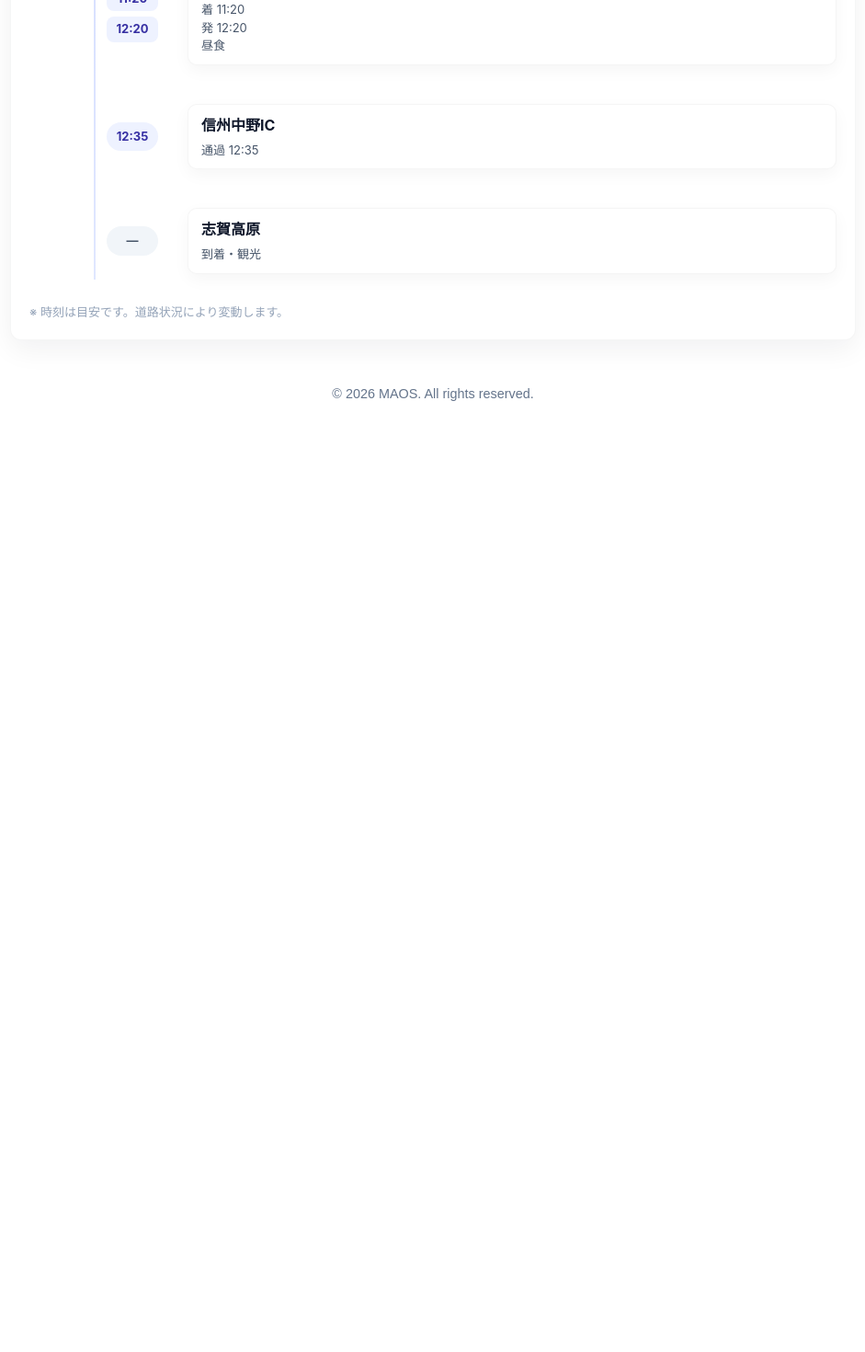
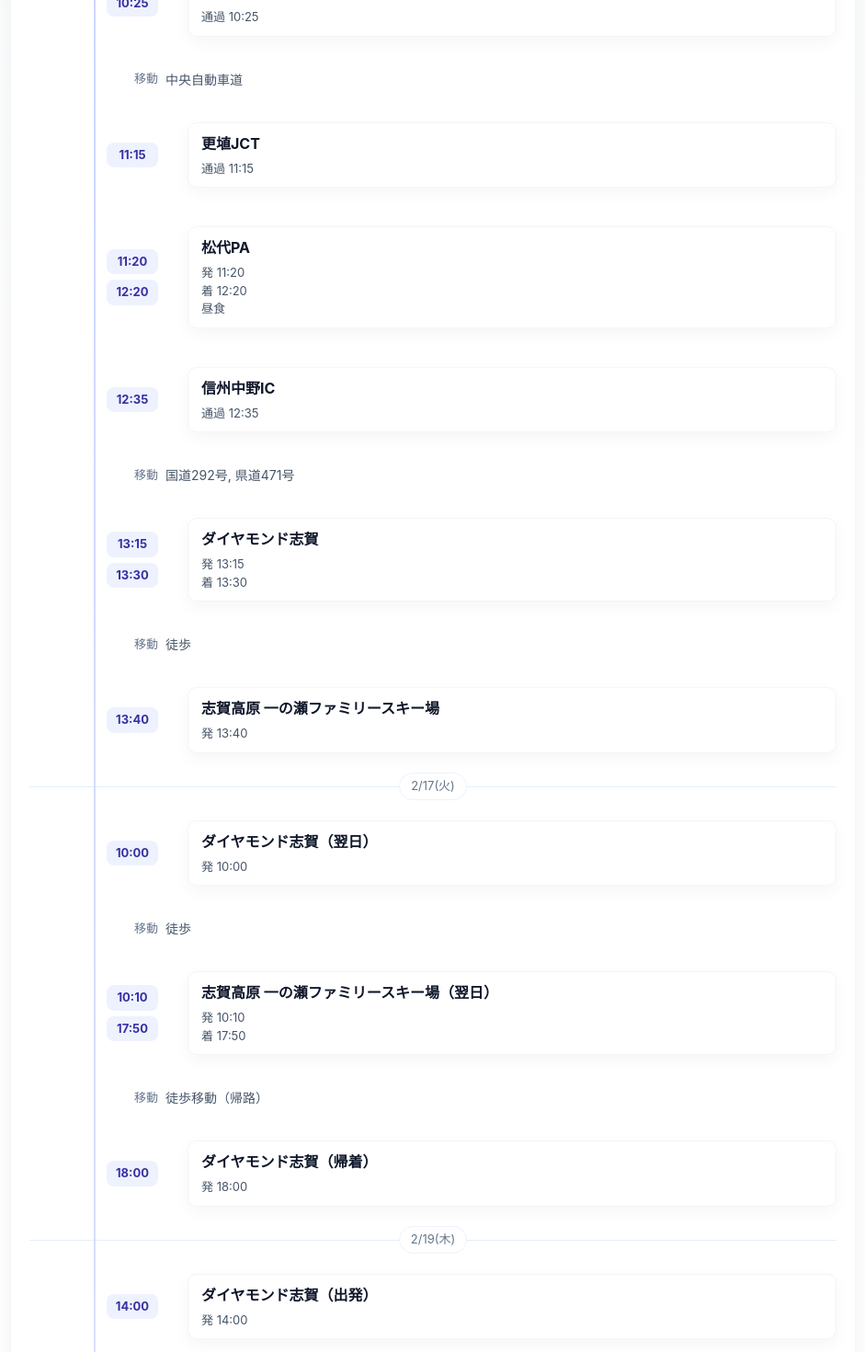
Before and after one commit to chrom9103/wadam, a Next.js app: page /trips/1/1/schedule in a window 1280 px wide. Shown: the part 980-2450 px from the top of the page at 92% size, without its empty margins (169-1110 px from the left). Before the commit the page ends 1436 px from the top, so only its background shows below. Built offline with nearby package versions, Linux system fonts and the light colour scheme.

Commit message:
feat: スケジュールページの旅程アイテムと日付の更新、交通手段のスタイル追加

```diff
--- a/app/trips/[trip]/[plan]/schedule/page.tsx
+++ b/app/trips/[trip]/[plan]/schedule/page.tsx
@@ -8,7 +8,7 @@ export default async function SchedulePage({ params }: { params: Promise<{ trip:
 
   // データベース（ER 設計）から取得すると想定するモックデータ
   const trips = [
-    { id: 'trip-1', slug: 'shigaKogen-spr-2026', title: '志賀高原旅行', start_date: '2026-02-14', end_date: '2026-02-15', created_by: 'user-1' },
+    { id: 'trip-1', slug: 'shigaKogen-spr-2026', title: '志賀高原旅行', start_date: '2026-02-16', end_date: '2026-02-20', created_by: 'user-1' },
   ]
 
   const plans = [
@@ -17,19 +17,51 @@ export default async function SchedulePage({ params }: { params: Promise<{ trip:
 
   // ITINERARY_ITEMS を想定したモック。schema に合わせて start_time/end_time を ISO 文字列で保持
   const itineraryItems = [
-    { id: 'it-1', plan_id: 'plan-1', is_selected: true, category: 'transport', title: 'ニッポンレンタカー町田駅店', sort_order: 1, start_time: '2026-02-14T07:10:00', end_time: null, estimated_cost: 3000, note: 'レンタカー受取', address: '町田駅', metadata: {} },
-    { id: 'it-2', plan_id: 'plan-1', is_selected: true, category: 'pass', title: '相模原愛川IC', sort_order: 2, start_time: '2026-02-14T07:50:00', end_time: null, estimated_cost: 0, note: '', address: '', metadata: {} },
-    { id: 'it-3', plan_id: 'plan-1', is_selected: true, category: 'pass', title: '八王子JCT', sort_order: 3, start_time: '2026-02-14T08:05:00', end_time: null, estimated_cost: 0, note: '', address: '', metadata: {} },
-    { id: 'it-4', plan_id: 'plan-1', is_selected: true, category: 'spot', title: '双葉SA', sort_order: 4, start_time: '2026-02-14T09:35:00', end_time: '2026-02-14T09:05:00', estimated_cost: 800, note: 'トイレ・休憩', address: '', metadata: {} },
-    { id: 'it-5', plan_id: 'plan-1', is_selected: true, category: 'pass', title: '岡谷JCT', sort_order: 5, start_time: '2026-02-14T10:25:00', end_time: null, estimated_cost: 0, note: '', address: '', metadata: {} },
-    { id: 'it-6', plan_id: 'plan-1', is_selected: true, category: 'pass', title: '更埴JCT', sort_order: 6, start_time: '2026-02-14T11:15:00', end_time: null, estimated_cost: 0, note: '', address: '', metadata: {} },
-    { id: 'it-7', plan_id: 'plan-1', is_selected: true, category: 'spot', title: '松代PA', sort_order: 7, start_time: '2026-02-14T12:20:00', end_time: '2026-02-14T11:20:00', estimated_cost: 600, note: '昼食', address: '', metadata: {} },
-    { id: 'it-8', plan_id: 'plan-1', is_selected: true, category: 'pass', title: '信州中野IC', sort_order: 8, start_time: '2026-02-14T12:35:00', end_time: null, estimated_cost: 0, note: '', address: '', metadata: {} },
-    { id: 'it-9', plan_id: 'plan-1', is_selected: true, category: 'spot', title: '志賀高原', sort_order: 9, start_time: null, end_time: null, estimated_cost: 0, note: '到着・観光', address: '', metadata: {} },
+    { id: 'it-1', plan_id: 'plan-1', is_selected: true, category: 'spot', title: 'ニッポンレンタカー町田駅店', sort_order: 1, start_time: '2026-02-16T07:10:00', end_time: null, estimated_cost: 3000, note: 'レンタカー受取', address: '町田駅', metadata: {} },
+    { id: 'it-2', plan_id: 'plan-1', is_selected: true, category: 'transport', title: '県道52号', sort_order: 2, start_time: null, end_time: null, estimated_cost: 0, note: '', address: '', metadata: {} },
+    { id: 'it-3', plan_id: 'plan-1', is_selected: true, category: 'pass', title: '相模原愛川IC', sort_order: 3, start_time: '2026-02-16T07:50:00', end_time: null, estimated_cost: 0, note: '', address: '', metadata: {} },
+    { id: 'it-4', plan_id: 'plan-1', is_selected: true, category: 'transport', title: '圏央道', sort_order: 4, start_time: null, end_time: null, estimated_cost: 0, note: '', address: '', metadata: {} },
+    { id: 'it-5', plan_id: 'plan-1', is_selected: true, category: 'pass', title: '八王子JCT', sort_order: 5, start_time: '2026-02-16T08:05:00', end_time: null, estimated_cost: 0, note: '', address: '', metadata: {} },
+    { id: 'it-6', plan_id: 'plan-1', is_selected: true, category: 'transport', title: '中央自動車道', sort_order: 6, start_time: null, end_time: null, estimated_cost: 0, note: '', address: '', metadata: {} },
+    { id: 'it-7', plan_id: 'plan-1', is_selected: true, category: 'spot', title: '双葉SA', sort_order: 7, start_time: '2026-02-16T09:05:00', end_time: '2026-02-16T09:35:00', estimated_cost: 800, note: 'トイレ・休憩', address: '', metadata: {} },
+    { id: 'it-8', plan_id: 'plan-1', is_selected: true, category: 'transport', title: '中央自動車道', sort_order: 8, start_time: null, end_time: null, estimated_cost: 0, note: '', address: '', metadata: {} },
+    { id: 'it-9', plan_id: 'plan-1', is_selected: true, category: 'pass', title: '岡谷JCT', sort_order: 9, start_time: '2026-02-16T10:25:00', end_time: null, estimated_cost: 0, note: '', address: '', metadata: {} },
+    { id: 'it-10', plan_id: 'plan-1', is_selected: true, category: 'transport', title: '中央自動車道', sort_order: 10, start_time: null, end_time: null, estimated_cost: 0, note: '', address: '', metadata: {} },
+    { id: 'it-11', plan_id: 'plan-1', is_selected: true, category: 'pass', title: '更埴JCT', sort_order: 11, start_time: '2026-02-16T11:15:00', end_time: null, estimated_cost: 0, note: '', address: '', metadata: {} },
+    { id: 'it-12', plan_id: 'plan-1', is_selected: true, category: 'spot', title: '松代PA', sort_order: 12, start_time: '2026-02-16T11:20:00', end_time: '2026-02-16T12:20:00', estimated_cost: 600, note: '昼食', address: '', metadata: {} },
+    { id: 'it-13', plan_id: 'plan-1', is_selected: true, category: 'pass', title: '信州中野IC', sort_order: 13, start_time: '2026-02-16T12:35:00', end_time: null, estimated_cost: 0, note: '', address: '', metadata: {} },
+    { id: 'it-14', plan_id: 'plan-1', is_selected: true, category: 'transport', title: '国道292号, 県道471号', sort_order: 14, start_time: null, end_time: null, estimated_cost: 0, note: '', address: '', metadata: {} },
+    { id: 'it-15', plan_id: 'plan-1', is_selected: true, category: 'spot', title: 'ダイヤモンド志賀', sort_order: 15, start_time: '2026-02-16T13:15:00', end_time: '2026-02-16T13:30:00', estimated_cost: 0, note: '', address: '', metadata: {} },
+    { id: 'it-16', plan_id: 'plan-1', is_selected: true, category: 'transport', title: '徒歩', sort_order: 16, start_time: null, end_time: null, estimated_cost: 0, note: '', address: '', metadata: {} },
+    { id: 'it-17', plan_id: 'plan-1', is_selected: true, category: 'spot', title: '志賀高原 一の瀬ファミリースキー場', sort_order: 17, start_time: '2026-02-16T13:40:00', end_time: null, estimated_cost: 0, note: '', address: '', metadata: {} },
+    // --- 翌日（例）スキー予定 ---
+    { id: 'it-18', plan_id: 'plan-1', is_selected: true, category: 'spot', title: 'ダイヤモンド志賀（翌日）', sort_order: 18, start_time: '2026-02-17T10:00:00', end_time: null, estimated_cost: 0, note: '', address: '', metadata: {} },
+    { id: 'it-19', plan_id: 'plan-1', is_selected: true, category: 'transport', title: '徒歩', sort_order: 19, start_time: null, end_time: null, estimated_cost: 0, note: '', address: '', metadata: {} },
+    { id: 'it-20', plan_id: 'plan-1', is_selected: true, category: 'spot', title: '志賀高原 一の瀬ファミリースキー場（翌日）', sort_order: 20, start_time: '2026-02-17T10:10:00', end_time: '2026-02-17T17:50:00', estimated_cost: 0, note: '', address: '', metadata: {} },
+    { id: 'it-21', plan_id: 'plan-1', is_selected: true, category: 'transport', title: '徒歩移動（帰路）', sort_order: 21, start_time: null, end_time: null, estimated_cost: 0, note: '', address: '', metadata: {} },
+    { id: 'it-22', plan_id: 'plan-1', is_selected: true, category: 'spot', title: 'ダイヤモンド志賀（帰着）', sort_order: 22, start_time: '2026-02-17T18:00:00', end_time: null, estimated_cost: 0, note: '', address: '', metadata: {} },
+        // --- 翌日（例）スキー予定 ---
+    { id: 'it-18', plan_id: 'plan-1', is_selected: true, category: 'spot', title: 'ダイヤモンド志賀（翌日）', sort_order: 18, start_time: '2026-02-18T10:00:00', end_time: null, estimated_cost: 0, note: '', address: '', metadata: {} },
+    { id: 'it-19', plan_id: 'plan-1', is_selected: true, category: 'transport', title: '徒歩', sort_order: 19, start_time: null, end_time: null, estimated_cost: 0, note: '', address: '', metadata: {} },
+    { id: 'it-20', plan_id: 'plan-1', is_selected: true, category: 'spot', title: '志賀高原 一の瀬ファミリースキー場（翌日）', sort_order: 20, start_time: '2026-02-18T10:10:00', end_time: '2026-02-18T17:50:00', estimated_cost: 0, note: '', address: '', metadata: {} },
+    { id: 'it-21', plan_id: 'plan-1', is_selected: true, category: 'transport', title: '徒歩移動（帰路）', sort_order: 21, start_time: null, end_time: null, estimated_cost: 0, note: '', address: '', metadata: {} },
+    { id: 'it-22', plan_id: 'plan-1', is_selected: true, category: 'spot', title: 'ダイヤモンド志賀（帰着）', sort_order: 22, start_time: '2026-02-18T18:00:00', end_time: null, estimated_cost: 0, note: '', address: '', metadata: {} },
+    // --- 帰路 ---
+    { id: 'it-23', plan_id: 'plan-1', is_selected: true, category: 'spot', title: 'ダイヤモンド志賀（出発）', sort_order: 23, start_time: '2026-02-19T14:00:00', end_time: null, estimated_cost: 0, note: '', address: '', metadata: {} },
+    { id: 'it-24', plan_id: 'plan-1', is_selected: true, category: 'spot', title: '道の駅北信州やまのうち（到着）', sort_order: 24, start_time: '2026-02-19T14:35:00', end_time: '2026-02-19T15:05:00', estimated_cost: 0, note: '', address: '', metadata: {} },
+    { id: 'it-25', plan_id: 'plan-1', is_selected: true, category: 'pass', title: '信州中野IC', sort_order: 25, start_time: '2026-02-19T15:20:00', end_time: null, estimated_cost: 0, note: '', address: '', metadata: {} },
+    { id: 'it-26', plan_id: 'plan-1', is_selected: true, category: 'pass', title: '更埴JCT', sort_order: 26, start_time: '2026-02-19T15:40:00', end_time: null, estimated_cost: 0, note: '', address: '', metadata: {} },
+    { id: 'it-27', plan_id: 'plan-1', is_selected: true, category: 'pass', title: '岡谷JCT', sort_order: 27, start_time: '2026-02-19T16:35:00', end_time: null, estimated_cost: 0, note: '', address: '', metadata: {} },
+    { id: 'it-28', plan_id: 'plan-1', is_selected: true, category: 'spot', title: '諏訪湖SA（到着）', sort_order: 28, start_time: '2026-02-19T16:40:00', end_time: '2026-02-19T17:10:00', estimated_cost: 0, note: '', address: '', metadata: {} },
+    { id: 'it-29', plan_id: 'plan-1', is_selected: true, category: 'spot', title: '談合坂SA（到着）', sort_order: 29, start_time: '2026-02-19T18:40:00', end_time: '2026-02-19T19:40:00', estimated_cost: 0, note: '', address: '', metadata: {} },
+    { id: 'it-30', plan_id: 'plan-1', is_selected: true, category: 'pass', title: '八王子JCT', sort_order: 30, start_time: '2026-02-19T20:00:00', end_time: null, estimated_cost: 0, note: '', address: '', metadata: {} },
+    { id: 'it-31', plan_id: 'plan-1', is_selected: true, category: 'pass', title: '相模原愛川IC', sort_order: 31, start_time: '2026-02-19T20:40:00', end_time: null, estimated_cost: 0, note: '', address: '', metadata: {} },
+    { id: 'it-32', plan_id: 'plan-1', is_selected: true, category: 'spot', title: '出光16合鵜野森SS（給油）', sort_order: 32, start_time: '2026-02-19T21:00:00', end_time: '2026-02-19T21:20:00', estimated_cost: 0, note: '', address: '', metadata: {} },
+    { id: 'it-33', plan_id: 'plan-1', is_selected: true, category: 'spot', title: 'ニッポンレンタカー町田駅店（返却）', sort_order: 33, start_time: '2026-02-19T21:30:00', end_time: null, estimated_cost: 0, note: 'レンタカー返却', address: '町田駅', metadata: {} },
   ]
 
   // groupsMap: 同じアイテム名ごとに Set で時刻を集める Map
-  const groupsMap = new Map<string, { id: string; item: string; times: Set<string>; note?: string; sort_order?: number }>()
+  const groupsMap = new Map<string, { id: string; item: string; times: Set<string>; dates: Set<string>; note?: string; sort_order?: number; category?: string }>()
   const fmtTime = (iso: string | null) => {
     if (!iso) return null
     try {
@@ -41,16 +73,29 @@ export default async function SchedulePage({ params }: { params: Promise<{ trip:
       return null
     }
   }
+  const fmtDate = (iso: string | null) => {
+    if (!iso) return null
+    try {
+      const d = new Date(iso)
+      // YYYY-MM-DD
+      return d.toISOString().slice(0, 10)
+    } catch {
+      return null
+    }
+  }
 
   // グルーピングは title ではなく id をキーにしつつ、表示用に title を保持する
   itineraryItems.forEach((it) => {
     const key = it.id
-    if (!groupsMap.has(key)) groupsMap.set(key, { id: it.id, item: it.title, times: new Set<string>(), note: it.note, sort_order: it.sort_order })
+    if (!groupsMap.has(key)) groupsMap.set(key, { id: it.id, item: it.title, times: new Set<string>(), dates: new Set<string>(), note: it.note, sort_order: it.sort_order, category: it.category })
     const g = groupsMap.get(key)!
     const s = fmtTime(it.start_time)
     const e = fmtTime(it.end_time)
+    const sd = fmtDate(it.start_time)
+    // 日付は start_time のみを使用する（end_time の日付は使わない）
     if (s) g.times.add(s)
     if (e) g.times.add(e)
+    if (sd) g.dates.add(sd)
   })
 
   // groupsWithLabels: 各アイテムに対して、start_time は "発" または category によるラベルを付与、end_time は "着"
@@ -76,7 +121,9 @@ export default async function SchedulePage({ params }: { params: Promise<{ trip:
       const bv = bm ? parseInt(bm[1], 10) * 60 + parseInt(bm[2], 10) : Number.MAX_SAFE_INTEGER
       return av - bv
     })
-    return { id: g.id, item: g.item, times: uniq, note: g.note, sort_order: g.sort_order }
+    // pick a representative date (earliest) if available
+    const date = g.dates.size ? Array.from(g.dates).sort()[0] : null
+    return { id: g.id, item: g.item, times: uniq, note: g.note, sort_order: g.sort_order, category: g.category, date }
   })
 
   // sort_order がある場合はそれを優先し、無ければ最小時刻でソート
@@ -122,6 +169,13 @@ export default async function SchedulePage({ params }: { params: Promise<{ trip:
     itemTitle: { fontWeight: 700, color: '#0f172a', marginBottom: 6 },
     itemNote: { color: '#475569', fontSize: 13 },
     footNote: { marginTop: 14, color: '#94a3b8', fontSize: 13 },
+    // transport-specific styles
+    transportRow: { display: 'grid', gridTemplateColumns: '140px 1fr', gap: '0.5rem', alignItems: 'center', margin: '12px 0' },
+    transportTime: { color: '#64748b', fontSize: 13, display: 'flex', justifyContent: 'flex-end' },
+    transportText: { color: '#475569', fontSize: 14, whiteSpace: 'nowrap', overflow: 'hidden', textOverflow: 'ellipsis', minWidth: 0 },
+    divider: { gridColumn: '1 / -1', display: 'flex', alignItems: 'center', justifyContent: 'center', padding: '12px 0' },
+    dividerLine: { height: 1, background: '#e6eef8', width: '100%' },
+    dividerLabel: { position: 'absolute', background: '#fff', padding: '4px 12px', borderRadius: 999, color: '#64748b', fontSize: 13, border: '1px solid #eef2ff' },
   }
 
   return (
@@ -137,7 +191,29 @@ export default async function SchedulePage({ params }: { params: Promise<{ trip:
 
           <div style={styles.timeline}>
             <div style={styles.line} />
-            {groupsWithLabels.map((g, idx) => (
+            {(() => {
+              const nodes: React.ReactNode[] = []
+              let lastDate: string | null = null
+              groupsWithLabels.forEach((g) => {
+                if (g.date && g.date !== lastDate) {
+                  nodes.push(
+                    <div key={`d-${g.date}`} style={styles.divider}>
+                      <div style={styles.dividerLine} />
+                      <div style={styles.dividerLabel}>{new Date(g.date).toLocaleDateString('ja-JP', { month: 'numeric', day: 'numeric', weekday: 'short' })}</div>
+                    </div>
+                  )
+                  lastDate = g.date
+                }
+
+                if (g.category === 'transport') {
+                  nodes.push(
+                    <div key={g.id} style={styles.transportRow}>
+                      <div style={styles.transportTime}>移動</div>
+                      <div style={styles.transportText}>{g.item}</div>
+                    </div>
+                  )
+                } else {
+                  nodes.push(
                     <div key={g.id} style={{ ...styles.row, margin: '18px 0' }}>
                       <div style={{ display: 'flex', justifyContent: 'flex-end' }}>
                         {g.times.length ? (
@@ -148,13 +224,10 @@ export default async function SchedulePage({ params }: { params: Promise<{ trip:
                               ))}
                             </div>
                           ) : (
-                      <span style={styles.timeBubble}>{g.times[0].time}</span>
+                            <span style={styles.timeLine}>{g.times[0].time}</span>
                           )
-                  ) : (
-                    <span style={{ ...styles.timeBubble, background: '#f1f5f9', color: '#475569' }}>—</span>
-                  )}
+                        ) : null}
                       </div>
-
                       <div style={{ position: 'relative' }}>
                         <div style={styles.itemWrap}>
                           <div style={styles.cardItem}>
@@ -171,7 +244,11 @@ export default async function SchedulePage({ params }: { params: Promise<{ trip:
                         </div>
                       </div>
                     </div>
-            ))}
+                  )
+                }
+              })
+              return nodes
+            })()}
           </div>
 
           <div style={styles.footNote}>※ 時刻は目安です。道路状況により変動します。</div>
```
Lines whose indentation alone changed are shown as unchanged.
